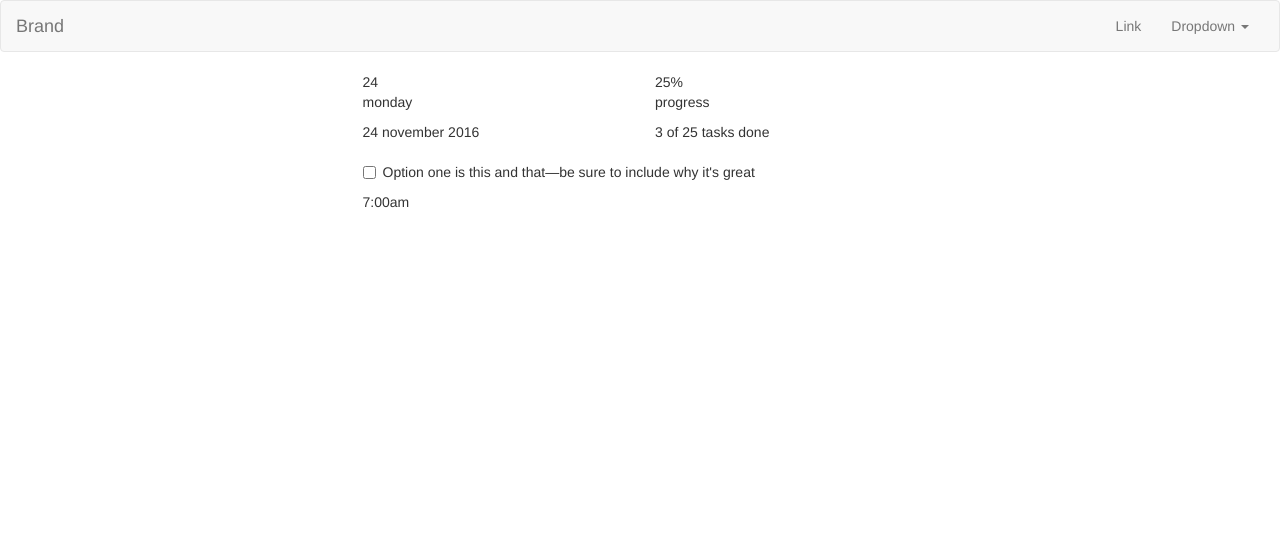
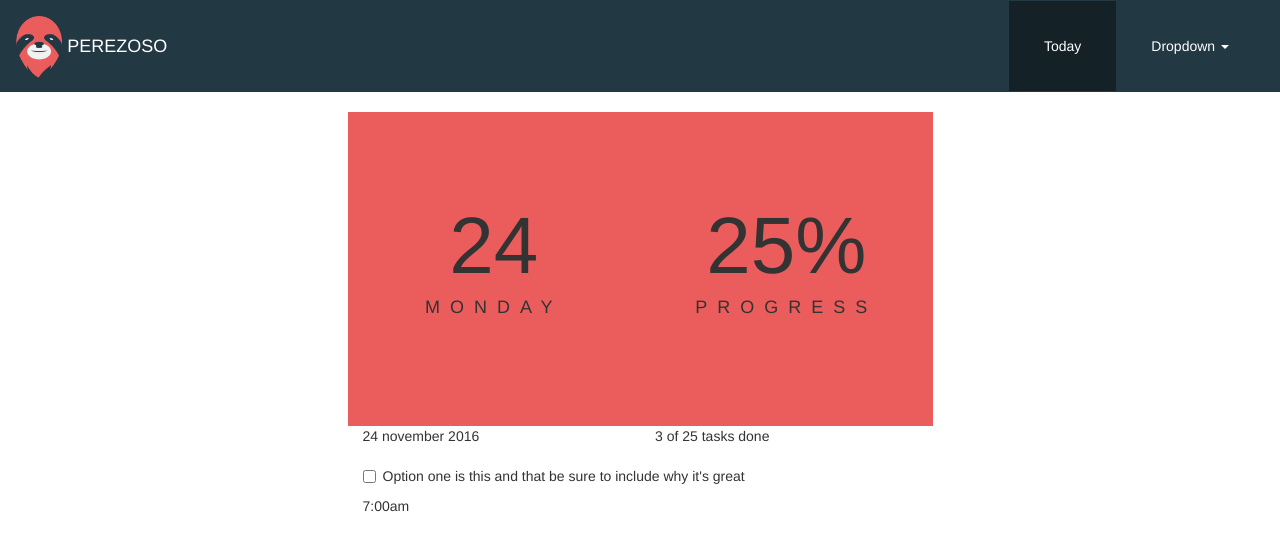
Before and after one commit to arsari/ToDo-App, a plain HTML site: page pages/index.html in a window 1280 px wide. Drawn offline with Linux system fonts and the light colour scheme.

Commit message:
Add style for navbar and data-block

```diff
--- a/assets/css/style.css
+++ b/assets/css/style.css
@@ -0,0 +1,56 @@
+/*!
+ * Personal Style | Arsari
+ */
+.navbar-default .navbar-nav > li > a {
+  height: 90px;
+  padding: 35px;
+  color: #ffffff;
+}
+
+.navbar-default .navbar-brand {
+  color: #ffffff;
+  text-transform: uppercase;
+}
+
+.navbar-brand > img {
+  width: 25%;
+  display: inline-block;
+}
+
+.navbar-default {
+    background-color: #223843;
+    border-color: #223843;
+}
+
+.navbar-default .navbar-nav > li > a:hover,
+.navbar-default .navbar-nav > li > a:focus,
+.navbar-default .navbar-nav > li > a.active {
+    color: #fff;
+    background-color: rgba(0,0,0,.4);
+}
+
+.navbar {
+    border-radius: 0px;
+}
+
+main .main-wrapper {
+    height: calc(100vh - 140px);
+}
+
+main .main-wrapper .data-block {
+    background: #EB5D5C;
+    text-align: center;
+    padding: 114px 0;
+}
+
+main .main-wrapper .data-block p {
+    margin: 0;
+    font-size: 80px;
+    line-height: .5;
+}
+
+main .main-wrapper .data-block p span {
+    font-size: 18px;
+    text-transform: uppercase;
+    letter-spacing: 10px;
+}
--- a/pages/index.html
+++ b/pages/index.html
@@ -4,8 +4,8 @@
   <head>
     <meta charset="utf-8">
     <title>Todo App</title>
-    <link rel="stylesheet" href="../assets/css/bootstrap.css" media="screen" title="Bootstrap CSS v3.3.7">
-    <link rel="stylesheet" href="../assets/css/style.css" media="screen" title="Custom CSS">
+    <link rel="stylesheet" type="text/css" href="../assets/css/bootstrap.css" media="screen" title="Bootstrap v3.3.7">
+    <link rel="stylesheet" type="text/css" href="../assets/css/style.css" media="screen" title="">
   </head>
 
   <body>
@@ -20,12 +20,12 @@
               <span class="icon-bar"></span>
               <span class="icon-bar"></span>
             </button>
-            <a class="navbar-brand" href="#">Brand</a>
+            <a class="navbar-brand" href="#"><img src="../assets/img/logo.png" alt="Logo" /> perezoso</a>
           </div>
           <!-- Collect the nav links, forms, and other content for toggling -->
           <div class="collapse navbar-collapse" id="bs-example-navbar-collapse-1">
             <ul class="nav navbar-nav navbar-right">
-              <li><a href="#">Link</a></li>
+              <li><a class="active" href="#">Today</a></li>
               <li class="dropdown">
                 <a href="#" class="dropdown-toggle" data-toggle="dropdown" role="button" aria-haspopup="true" aria-expanded="false">Dropdown <span class="caret"></span></a>
                 <ul class="dropdown-menu">
@@ -45,13 +45,13 @@
     <main>
       <div class="container">
         <div class="row">
-          <div class="col-xs-12 col-sm-10 col-sm-offset-1 col-md-6 col-md-offset-3">
+          <div class="col-xs-12 col-sm-10 col-sm-offset-1 col-md-6 col-md-offset-3 main-wrapper">
             <div class="row">
-              <div class="col-xs-6">
-                <p>24 <br> monday</p>
+              <div class="col-xs-6 data-block">
+                <p>24<br><span>monday</span></p>
               </div>
-              <div class="col-xs-6">
-                <p>25% <br> progress</p>
+              <div class="col-xs-6 data-block">
+                <p>25%<br><span>progress</span></p>
               </div>
             </div>
             <div class="row">
@@ -69,7 +69,7 @@
                     <div class="checkbox">
                       <label>
                         <input type="checkbox" value="">
-                        Option one is this and that&mdash;be sure to include why it's great
+                        Option one is this and that be sure to include why it's great
                       </label>
                     </div>
                     <span>7:00am</span>
```
Also changed, not shown: assets/img/logo.png (added).
